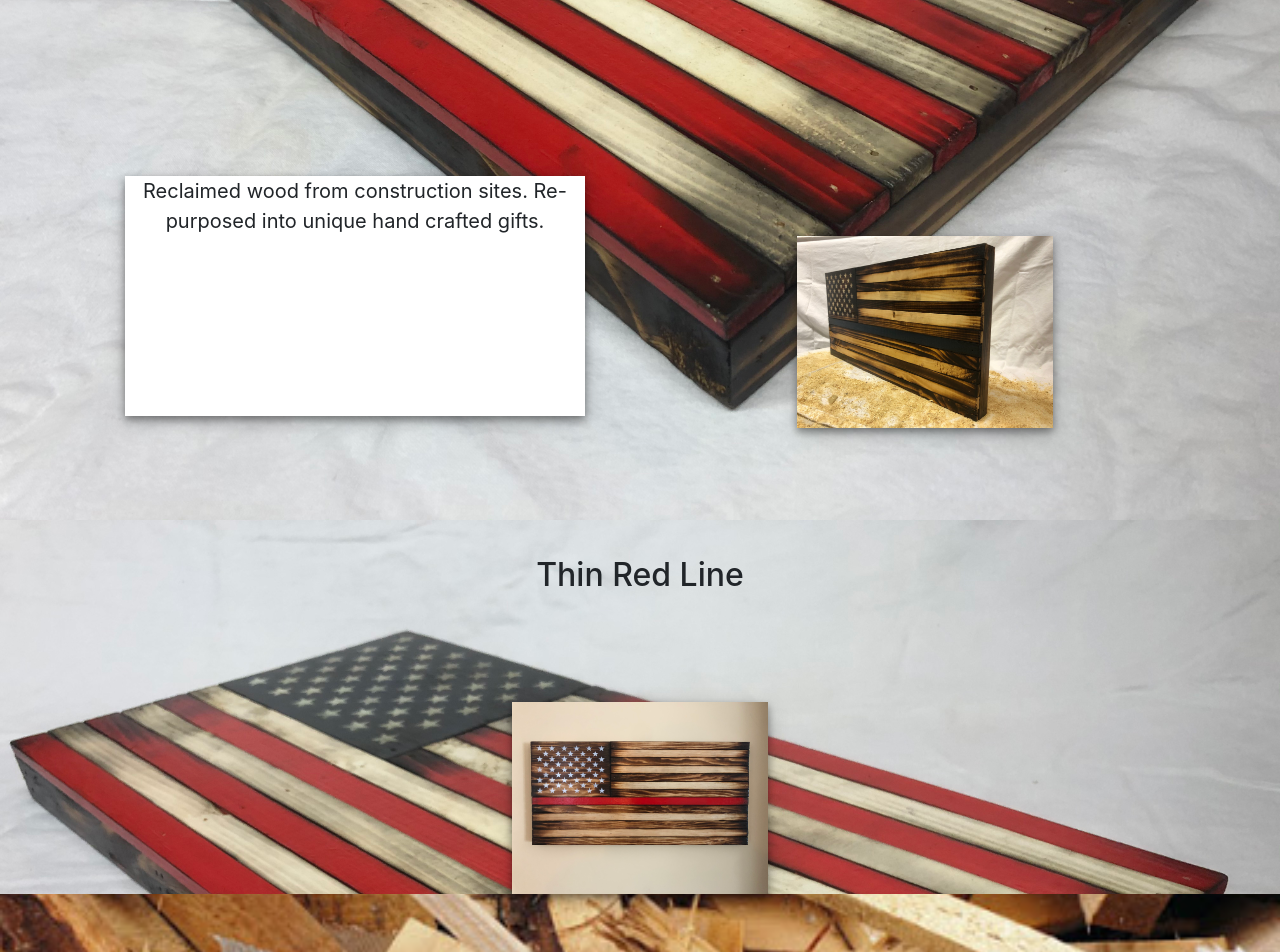
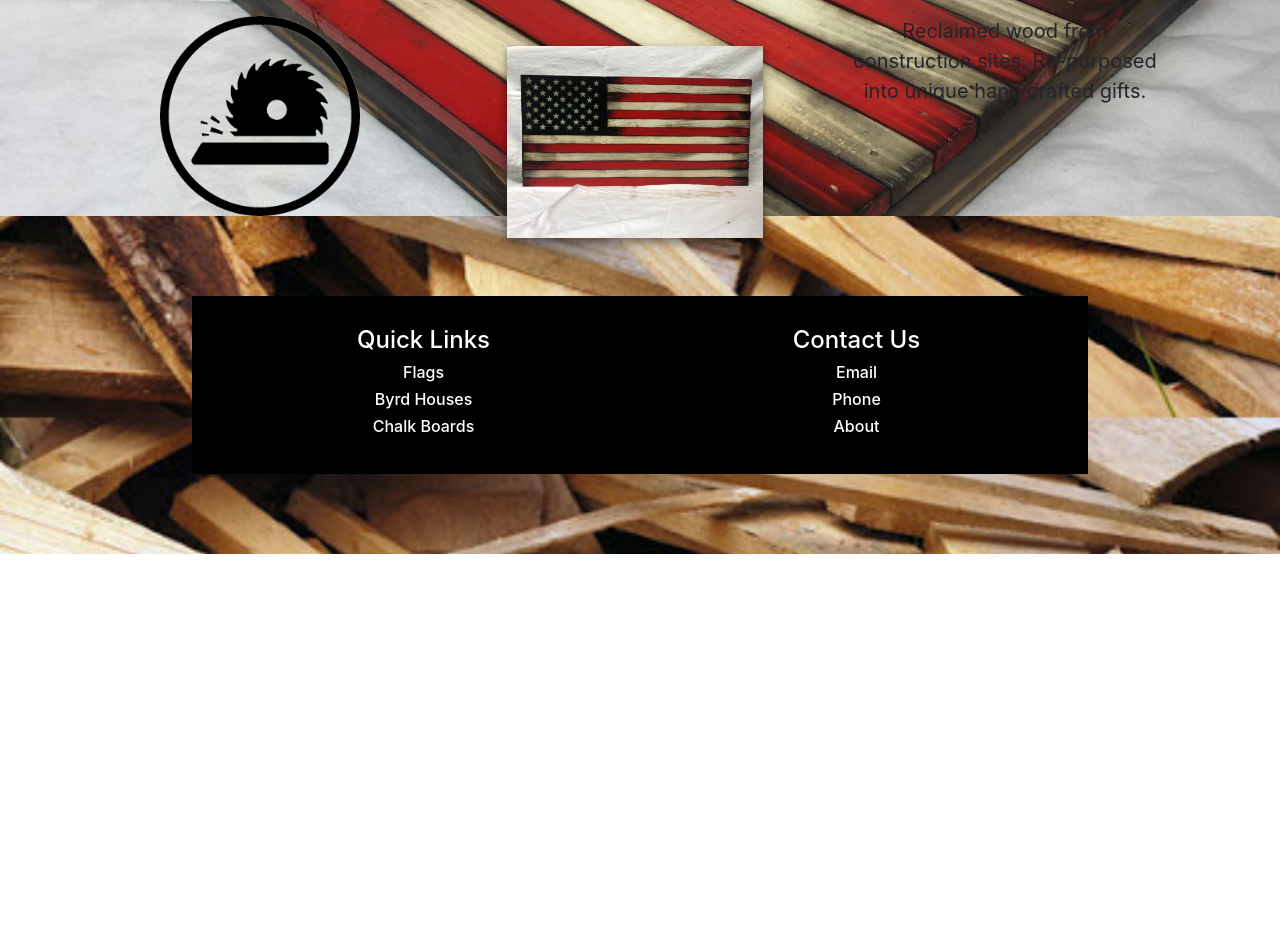
Before and after one commit to GMorse19/rustic, a React (Create React App) app: page /shop in a window 1280 px wide. Shown: the part 600-1552 px from the top of the page. After the commit the page ends 1154 px from the top, so only its background shows below. Built offline with nearby package versions, Linux system fonts and the light colour scheme.

Commit message:
Playing with parallax and layout

```diff
--- a/src/ShopPage/ShopPage.js
+++ b/src/ShopPage/ShopPage.js
@@ -11,15 +11,14 @@ const ShopPage = () => (
     <Container>
       <Row>
         <Col>
-          <div className='intro'>
-            <p className='info-div'>Reclaimed wood from construction sites. Re-purposed into unique hand crafted gifts.</p>
-          </div>
+          <p className='info-div'>Reclaimed wood from construction sites. Re-purposed into unique hand crafted gifts.</p>
+        </Col>
+        <Col>
+          <img className='flag-image' src='./Flags/RedWhite&Blue/Flag.jpg' alt='Stars and Stripes' />
         </Col>
         <Col>
           <Parallax className="custom-class" y={[-50, 50]} tagOuter="figure">
-            <div className='image-div1'>
-              <img className='flag-image' src='./Flags/RedWhite&Blue/Flag.jpg' alt='Stars and Stripes' />
-            </div>
+            <img className='home-logo-gallery' alt='logo' src='./Logo/OSLogo.png'/>
           </Parallax>
         </Col>
       </Row>
@@ -27,24 +26,17 @@ const ShopPage = () => (
     <Container className='section3'>
       <Row>
         <Col>
-        <div className='intro'>
-          <p className='info-div'>Reclaimed wood from construction sites. Re-purposed into unique hand crafted gifts.</p>
-        </div>
+          <Parallax className="custom-class" y={[-50, 50]} tagOuter="figure">
+            <img className='home-logo-gallery' alt='logo' src='./Logo/OSLogo.png'/>
+          </Parallax>
         </Col>
         <Col>
-          <Parallax className="custom-class" y={[-50, 50]} tagOuter="figure">
-            <div className='image-div'><img className='flag-image' src='./Flags/BlueLine/BlueLineAngle.jpg' alt='Thin Blue Line Flag'/></div>
-          </Parallax>
+          <img className='flag-image' src='./Flags/RedWhite&Blue/Flag.jpg' alt='Stars and Stripes' />
+        </Col>
+        <Col>
+          <p className='info-div'>Reclaimed wood from construction sites. Re-purposed into unique hand crafted gifts.</p>
         </Col>
         </Row>
-        <Row className='fire-flag-div'>
-          <Col>
-            <Parallax className="custom-class" y={[-30, 30]} tagOuter="figure">
-              <h2>Thin Red Line</h2>
-              <div className='image-div'><img className='flag-image' src='./Flags/RedLine/FireFlag.jpg' alt='Fire Flag'/></div>
-            </Parallax>
-          </Col>
-      </Row>
     </Container>
   </div>
 )
--- a/src/ShopPage/ShopPage.scss
+++ b/src/ShopPage/ShopPage.scss
@@ -2,33 +2,70 @@
 
 .flag-image {
   box-shadow: 0 4px 8px 0 rgba(0, 0, 0, 0.4), 0 6px 20px 0 rgba(0, 0, 0, 0.19);
-  margin-top: 100px;
+  position: absolute;
+  left: 15%;
+  top: 15%;
   width: 20vw;
+  transition: width 2s;
+}
+
+.flag-image:hover {
+  width: 25vw;
 }
 
 .fire-flag-div {
-  margin-top: 100px;
+  margin-top: 500px;
 }
 
 .gallery-div {
   margin-bottom: 0px;
   margin-top: 20vh;
   background-image: url('/Flags/RedWhite&Blue/Flag-flat.jpg');
-  // background-repeat: no-repeat;
-  background-size: contain;
-  // opacity: 0.75;
+  // background-color: #FFF;
+  background-size: cover;
+}
+
+.home-logo-gallery {
+  width: 200px;
+}
+
+.image-div {
+  position: relative;
+  padding: 25px;
+  margin-left: 50%;
+  width: 30vw;
+  height: 40vh;
+  background-color: red;
+}
+
+.image-div1 {
+  width: 80vw;
+  background-color: red;
+}
+
+.why {
+  padding-left: 5px;
+  width: 50vw;
+  height: 50vh;
+  background-color: green;
 }
 
 .info-div {
   font-size: 20px;
+  width: 25vw;
+  // margin-right: 50%;
 }
 
 .intro {
-  box-shadow: 0 4px 8px 0 rgba(0, 0, 0, 0.4), 0 6px 20px 0 rgba(0, 0, 0, 0.19);
-  float: right;
-  height: 30vh;
-  margin: 40px;
+  // box-shadow: 0 4px 8px 0 rgba(0, 0, 0, 0.4), 0 6px 20px 0 rgba(0, 0, 0, 0.19);
+  // display: inline-block;
+  // float: right;
+  // margin-top: 25%;
+  padding-top: 25px;
+  text-align: left;
+  width: 50vw;
   background-color: #FFF;
+  z-index: 10000;
 }
 
 .section3 {
```
